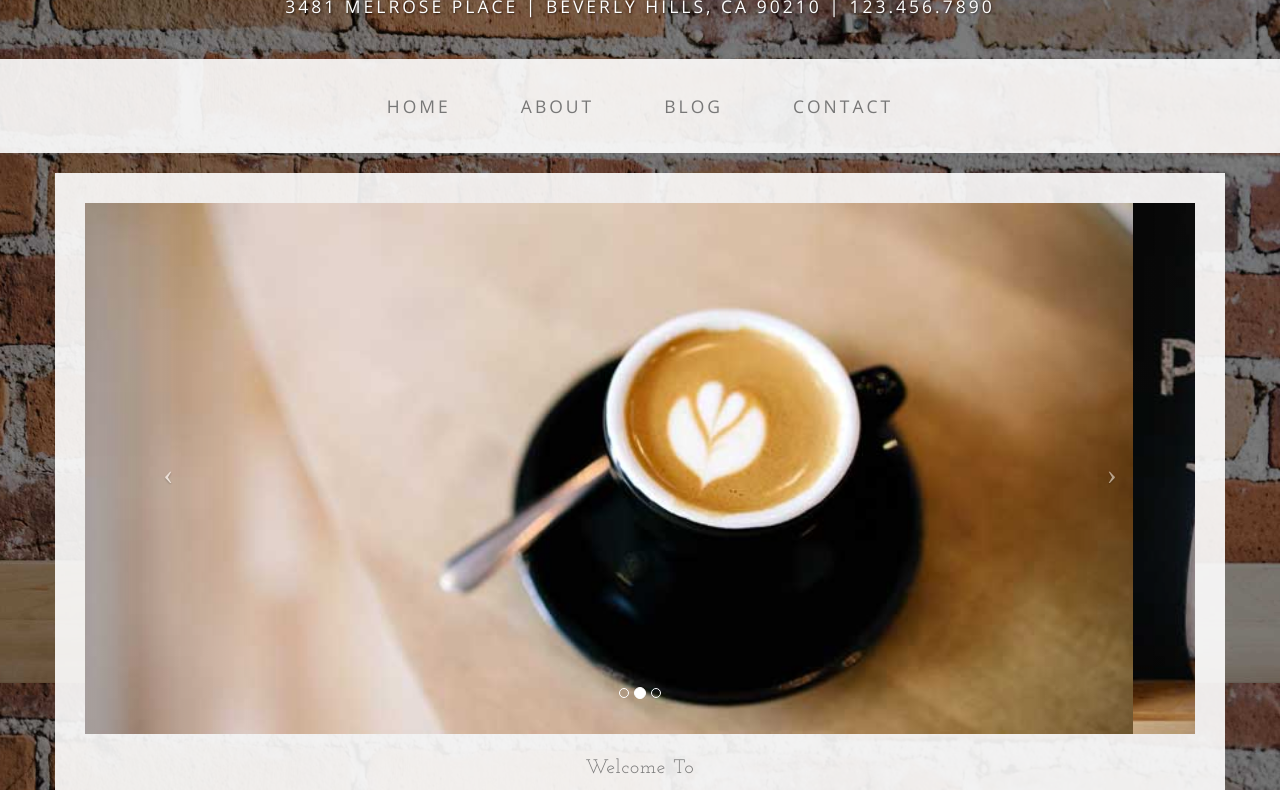
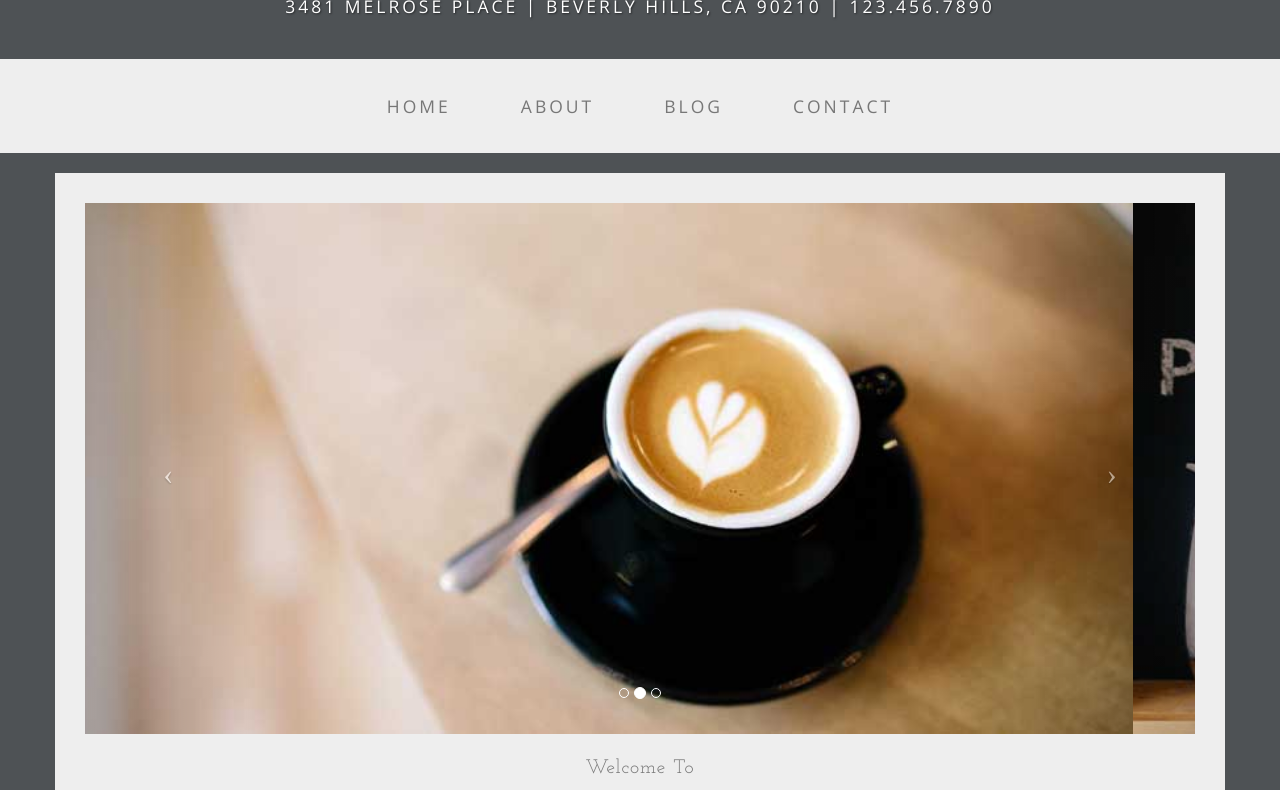
Before and after one commit to monarksingh/Seams, a plain HTML site: page index.html in a window 1280 px wide. Shown: the part 117-907 px from the top of the page. Drawn offline with nearby package versions, Linux system fonts and the light colour scheme.

Commit message:
Changing background image

```diff
--- a/css/business-casual.css
+++ b/css/business-casual.css
@@ -6,7 +6,8 @@
 
 body {
     font-family: "Open Sans","Helvetica Neue",Helvetica,Arial,sans-serif;
-    background: url('../img/bg.jpg') no-repeat center center fixed;
+    /*background: url('../img/bg.jpg') no-repeat center center fixed;*/
+    background-color: #4e5255;
     -webkit-background-size: cover;
     -moz-background-size: cover;
     background-size: cover;
```
